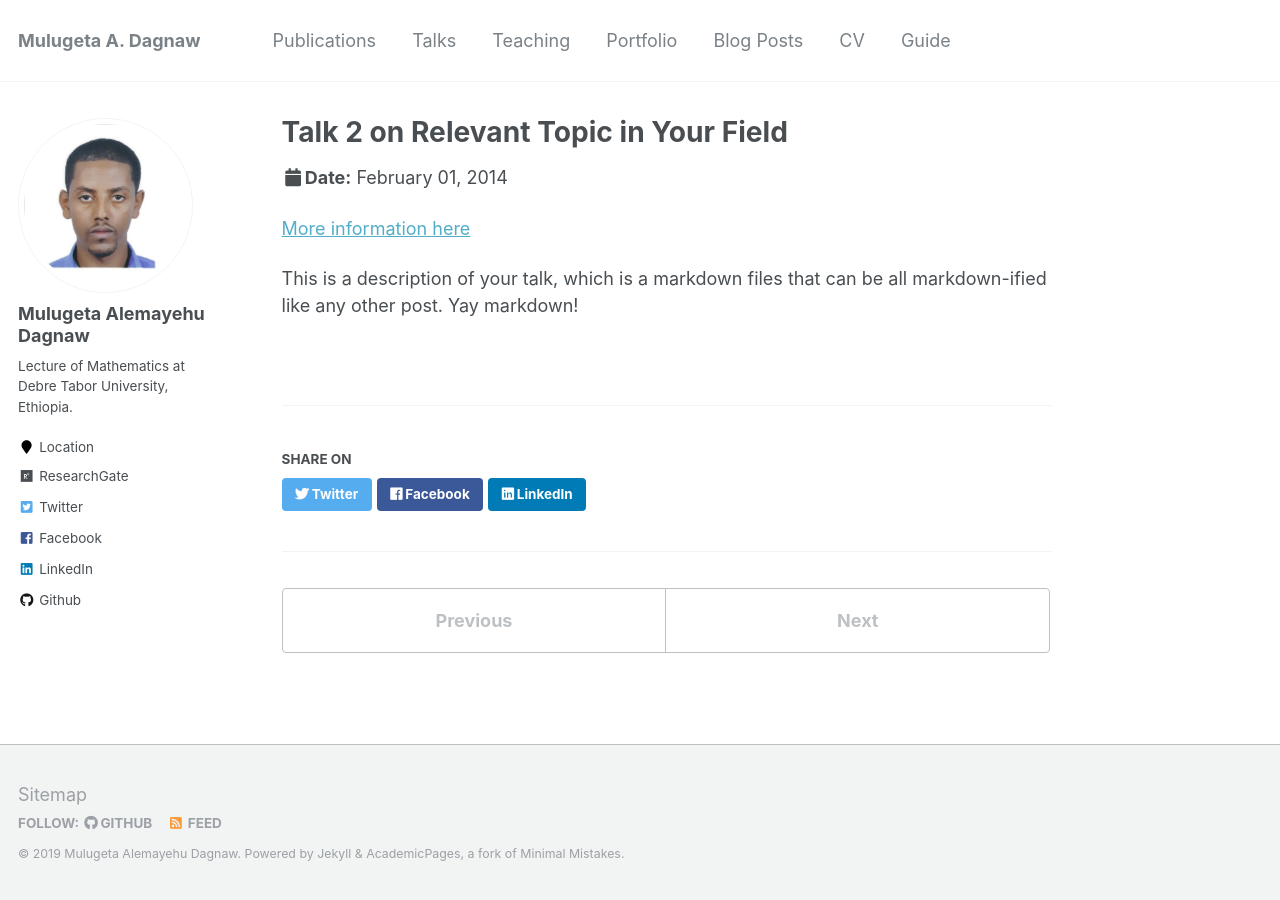
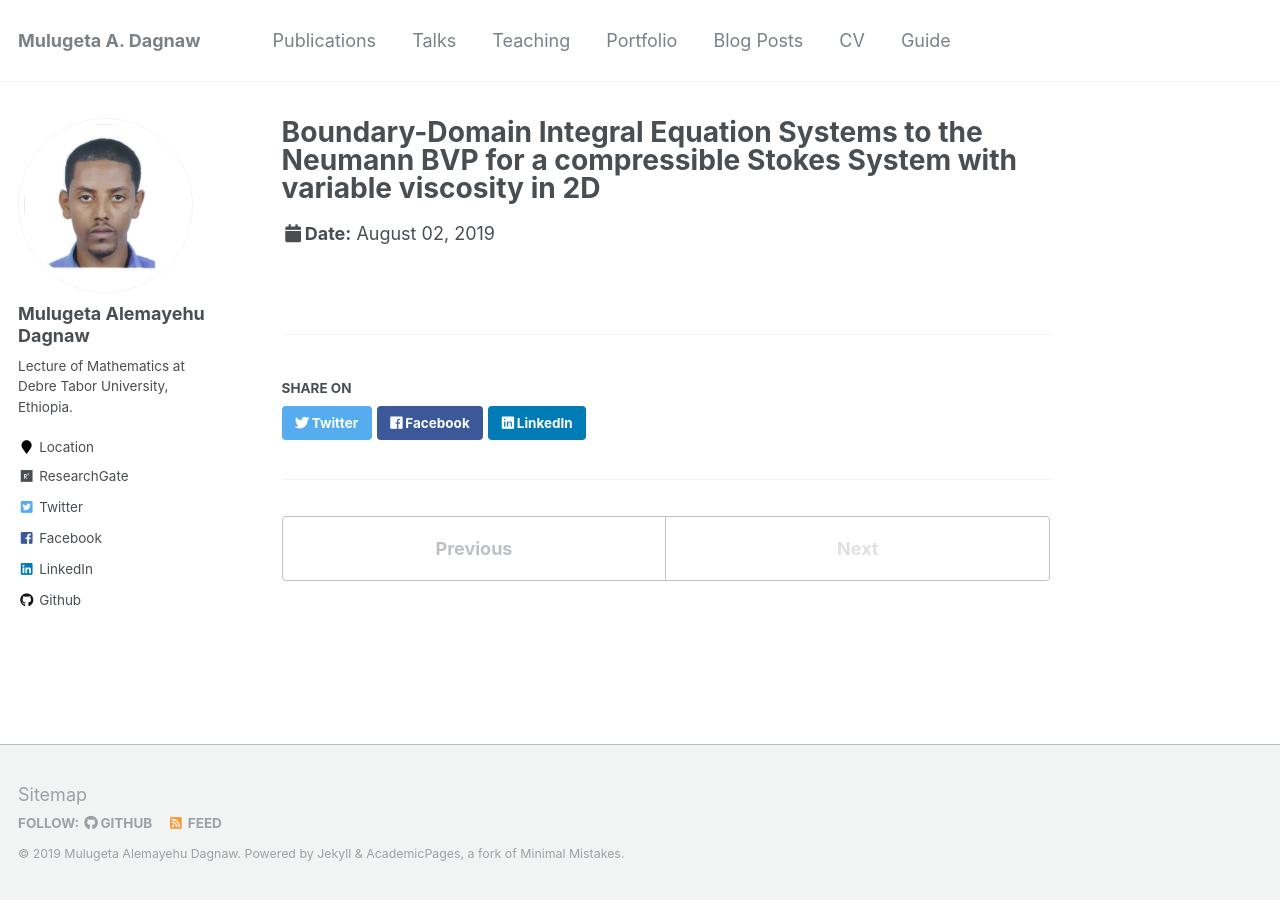
Before and after one commit to muledagnaw/muledagnaw.github.io, a Jekyll site: the page built from _talks/2014-02-01-talk-2.md, in a window 1280 px wide. Built offline with Jekyll 4.4.1, drawn with Linux system fonts in a browser that asks for light colours.

Commit message:
updatednew9 site

```diff
--- a/_talks/2014-02-01-talk-2.md
+++ b/_talks/2014-02-01-talk-2.md
@@ -1,13 +1,11 @@
 ---
-title: "Talk 2 on Relevant Topic in Your Field"
+title: "Boundary-Domain Integral Equation Systems to
+the Neumann BVP for a compressible Stokes System with variable viscosity
+in 2D"
 collection: talks
 type: "Talk"
-permalink: /talks/2014-02-01-talk-2
-venue: "London School of Testing"
-date: 2014-02-01
-location: "London, UK"
+permalink: /talks/2019-08-02-talk-1
+venue: "12th International ISAAC Congress"
+date: 2019-08-02
+location: "University of Aveiro, Aveiro, Portugal"
 ---
-
-[More information here](http://example2.com)
-
-This is a description of your talk, which is a markdown files that can be all markdown-ified like any other post. Yay markdown!
```
Also changed, not shown: _publications/2009-10-01-paper-title-number-1.md (+2 -1 lines), _publications/2010-10-01-paper-title-number-2.md (+1 -1 lines), _talks/2012-03-01-talk-1.md (+5 -7 lines), _talks/2014-03-01-talk-3.md (+8 -7 lines).
